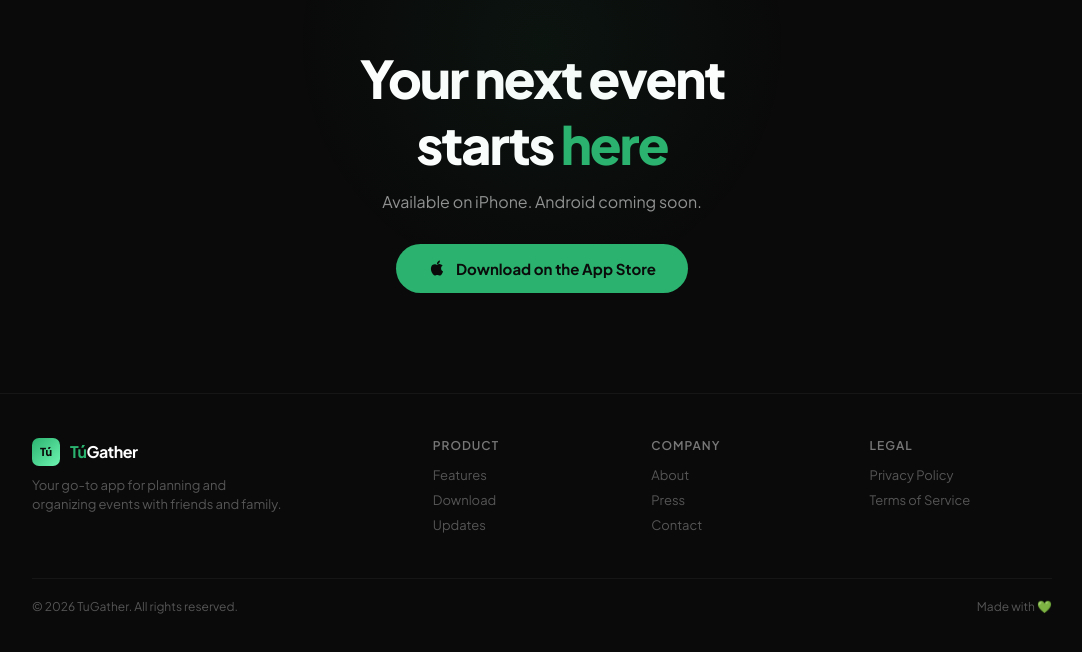
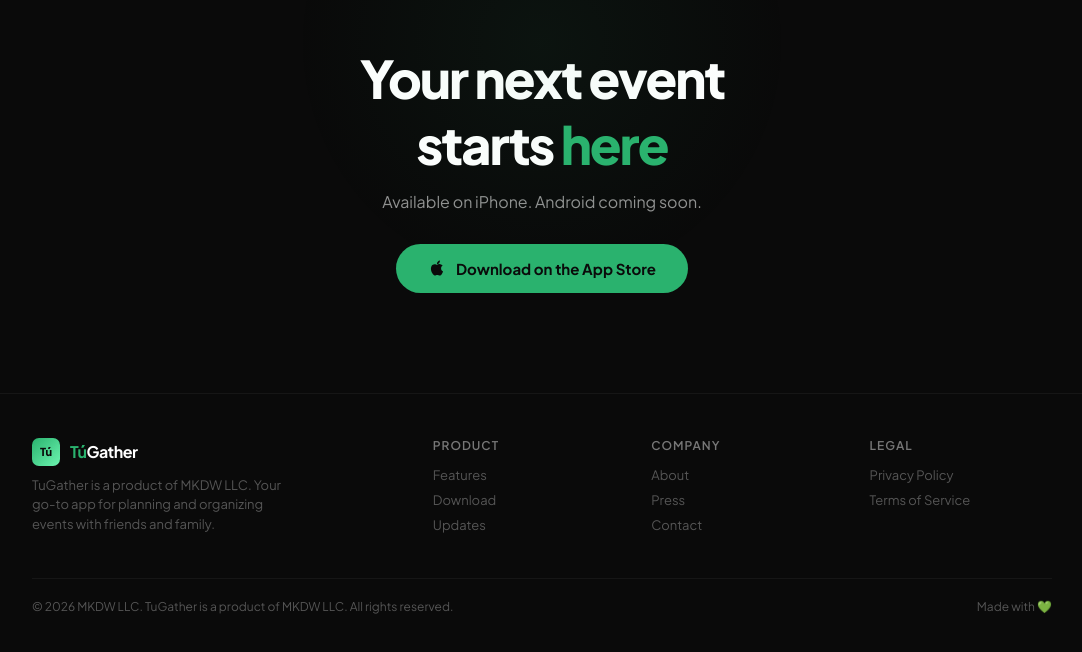
Before and after one commit to saintpab1o/tugather-landing, a React (Vite) app: page / in a window 1280 px wide. Shown: the part 4176-4828 px from the top of the page, without its empty margins (98-1180 px from the left). Built offline with nearby package versions, Linux system fonts and the light colour scheme.

Commit message:
Tie TuGather to MKDW LLC for Twilio Trust Hub

```diff
--- a/public/privacy.html
+++ b/public/privacy.html
@@ -66,7 +66,7 @@
     <p class="updated"><strong>Last Updated:</strong> May 1, 2026</p>
 
     <h2>Introduction</h2>
-    <p>MKDW LLC ("we," "us," or "our") respects your privacy and is committed to protecting your personal information. This Privacy Policy explains how we collect, use, disclose, and safeguard your information when you use our website, mobile application, and related services (collectively, the "Services").</p>
+    <p>MKDW LLC ("we," "us," or "our"), the operator of TuGather, respects your privacy and is committed to protecting your personal information. This Privacy Policy explains how we collect, use, disclose, and safeguard your information when you use our website, mobile application, and related services (collectively, the "Services").</p>
     <p>By using our Services, you agree to the collection and use of information in accordance with this Privacy Policy.</p>
 
     <h2>Information We Collect</h2>
--- a/public/terms.html
+++ b/public/terms.html
@@ -66,7 +66,7 @@
     <p class="updated"><strong>Last Updated:</strong> December 29, 2024</p>
 
     <h2>Acceptance of Terms</h2>
-    <p>By accessing or using TuGather ("the App"), you agree to be bound by these Terms of Service ("Terms"). If you do not agree to these Terms, do not use the App. The App is operated by MKDW LLC.</p>
+    <p>By accessing or using TuGather ("the App"), you agree to be bound by these Terms of Service ("Terms"). If you do not agree to these Terms, do not use the App. TuGather is a product of MKDW LLC and is operated by MKDW LLC.</p>
 
     <h2>Description of Service</h2>
     <p>TuGather is a mobile application that allows users to plan, organize, and manage group events, including trips, parties, weddings, and gatherings. Features include event creation, guest management, group chat, expense splitting, itinerary planning, and media sharing.</p>
--- a/src/App.jsx
+++ b/src/App.jsx
@@ -438,14 +438,14 @@
             <div className="tg-logo-icon" style={{width:28,height:28,fontSize:11,borderRadius:7}}>Tú</div>
             <div className="tg-logo-text" style={{fontSize:16}}><span style={{color:'#2ab26e'}}>Tú</span>Gather</div>
           </div>
-          <p>Your go-to app for planning and organizing events with friends and family.</p>
+          <p>TuGather is a product of MKDW LLC. Your go-to app for planning and organizing events with friends and family.</p>
         </div>
         <div className="tg-footer-col"><h4>Product</h4><a className="disabled">Features</a><a className="disabled">Download</a><a className="disabled">Updates</a></div>
         <div className="tg-footer-col"><h4>Company</h4><a className="disabled">About</a><a className="disabled">Press</a><a className="disabled">Contact</a></div>
         <div className="tg-footer-col"><h4>Legal</h4><a href="/privacy.html">Privacy Policy</a><a href="/terms.html">Terms of Service</a></div>
       </div>
       <div className="tg-footer-bottom">
-        <p>&copy; 2026 TuGather. All rights reserved.</p>
+        <p>&copy; 2026 MKDW LLC. TuGather is a product of MKDW LLC. All rights reserved.</p>
         <p>Made with 💚</p>
       </div>
     </footer>
```
